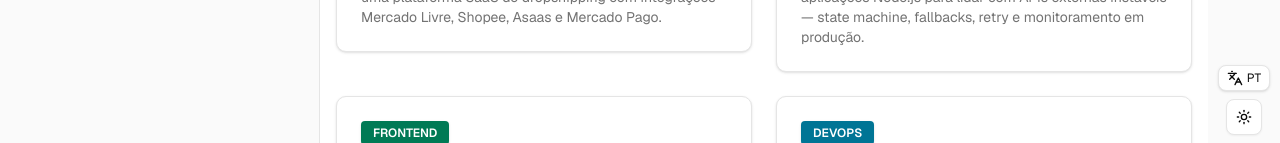
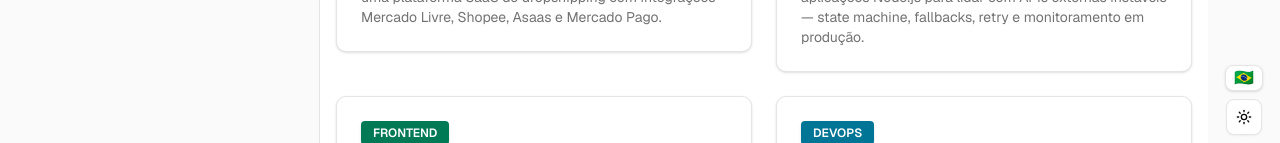
Before and after one commit to ViniAguiar1/viniciusaguiardev, a Next.js app: page / in a window 1280 px wide. Shown: the part 657-800 px from the top of the page. Built offline with nearby package versions, Linux system fonts and the light colour scheme; no server answers.

Commit message:
feat: substitui texto por bandeiras no toggle de idioma
Troca ícone Languages + label (PT/EN/ES) por emojis de bandeira
(🇧🇷/🇺🇸/🇪🇸) no botão e nos itens do dropdown.

Co-Authored-By: Claude Opus 4.6 (1M context) <noreply@anthropic.com>

```diff
--- a/components/language-toggle.tsx
+++ b/components/language-toggle.tsx
@@ -2,7 +2,6 @@
 
 import { useMemo, useSyncExternalStore } from "react"
 import { useRouter } from "next/navigation"
-import { Languages } from "lucide-react"
 import {
   DropdownMenu,
   DropdownMenuContent,
@@ -33,13 +32,13 @@ function getServerSnapshot(): Lang {
   return "pt"
 }
 
-const labels: Record<Lang, string> = { pt: "PT", en: "EN", es: "ES" }
+const flags: Record<Lang, string> = { pt: "🇧🇷", en: "🇺🇸", es: "🇪🇸" }
 
 export function LanguageToggle() {
   const router = useRouter()
   const lang = useSyncExternalStore(subscribe, getSnapshot, getServerSnapshot)
 
-  const label = useMemo(() => labels[lang], [lang])
+  const flag = useMemo(() => flags[lang], [lang])
 
   function setLanguage(next: Lang) {
     try {
@@ -51,12 +50,12 @@ export function LanguageToggle() {
   return (
     <DropdownMenu>
       <DropdownMenuTrigger suppressHydrationWarning className="inline-flex items-center gap-1 rounded-md border bg-background px-2 py-1 text-xs text-foreground shadow-sm">
-        <Languages className="h-4 w-4" /> {label}
+        <span className="text-base leading-none">{flag}</span>
       </DropdownMenuTrigger>
       <DropdownMenuContent align="end">
-        <DropdownMenuItem onClick={() => setLanguage("pt")} data-umami-event="language-switch" data-umami-event-lang="pt">Português (PT-BR)</DropdownMenuItem>
-        <DropdownMenuItem onClick={() => setLanguage("en")} data-umami-event="language-switch" data-umami-event-lang="en">English (EN)</DropdownMenuItem>
-        <DropdownMenuItem onClick={() => setLanguage("es")} data-umami-event="language-switch" data-umami-event-lang="es">Español (ES)</DropdownMenuItem>
+        <DropdownMenuItem onClick={() => setLanguage("pt")} data-umami-event="language-switch" data-umami-event-lang="pt">🇧🇷 Português</DropdownMenuItem>
+        <DropdownMenuItem onClick={() => setLanguage("en")} data-umami-event="language-switch" data-umami-event-lang="en">🇺🇸 English</DropdownMenuItem>
+        <DropdownMenuItem onClick={() => setLanguage("es")} data-umami-event="language-switch" data-umami-event-lang="es">🇪🇸 Español</DropdownMenuItem>
       </DropdownMenuContent>
     </DropdownMenu>
   )
```
